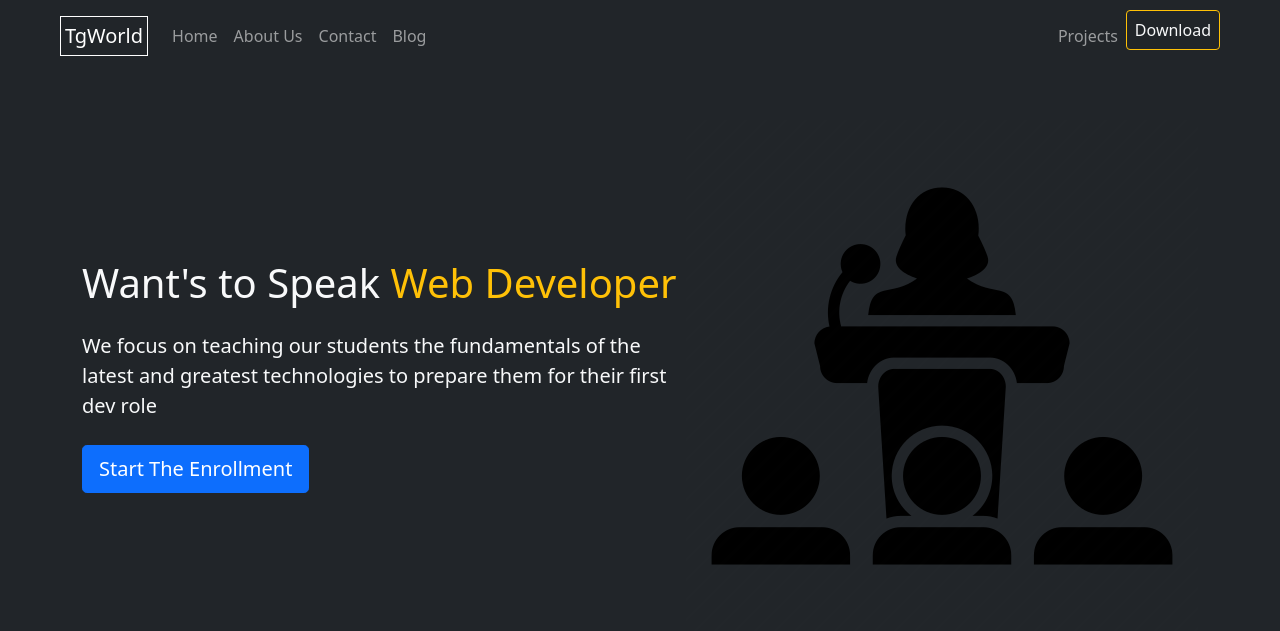
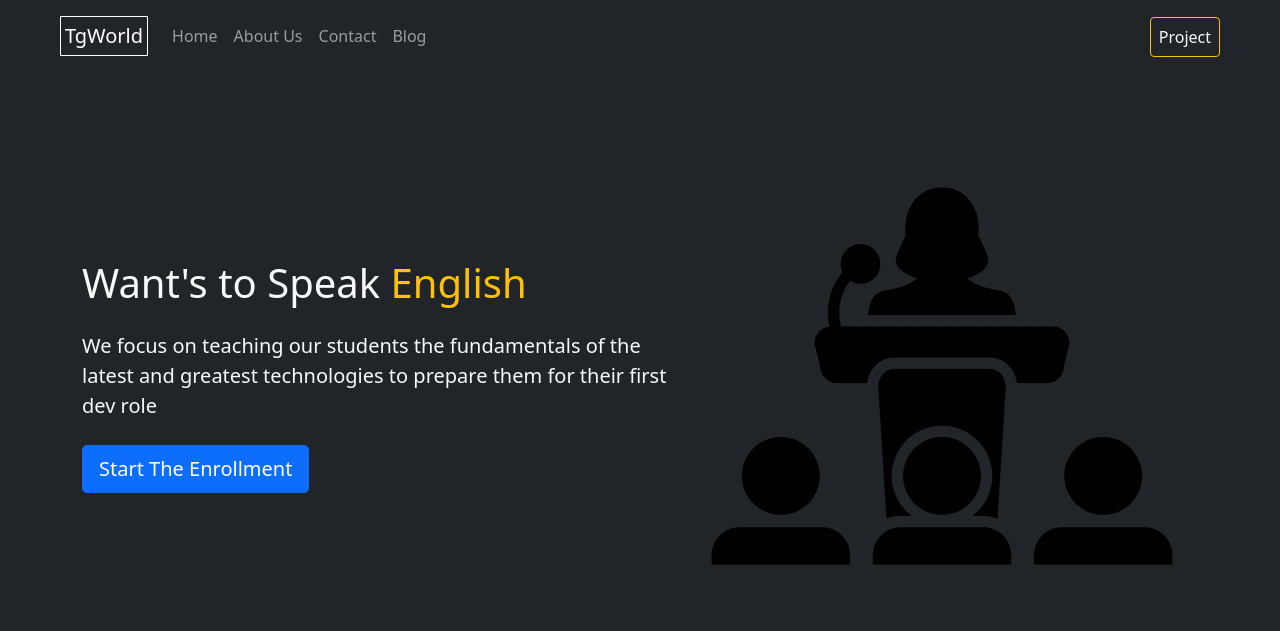
Before and after one commit to kunalnag/TgWorld, a Django app: page / in a window 1280 px wide; the page is wider, and only the part inside the window is pictured. Shown: the top 631 px of that part. Run offline with Django 4.2, Linux system fonts and the light colour scheme.

Commit message:
any comment

```diff
--- a/myapp/templates/myapp/home.html
+++ b/myapp/templates/myapp/home.html
@@ -45,12 +45,12 @@
             </ul>
 
             <ul class="navbar-nav ms-auto ">
-              <li class="nav-item">
+              {% comment %} <li class="nav-item">
                 <a href="#" class="nav-link ">Projects</a>
-              </li>
+              </li> {% endcomment %}
 
               <li class="nav-item">
-                <a href="#" class="nav-link btn btn-md text-light btn-outline-warning d-inline">Download</a>
+                <a href="#" class="nav-link btn btn-md text-light btn-outline-warning d-inline">Project</a>
               </li>
 
             </ul>
@@ -67,7 +67,7 @@
     <div class="container">
       <div class="d-sm-flex align-items-center justify-content-between">
         <div>
-          <h1>Want's to Speak <span class="text-warning"> Web Developer </span></h1>
+          <h1>Want's to Speak <span class="text-warning"> English </span></h1>
           <p class="lead my-4">
             We focus on teaching our students the fundamentals of the latest
             and greatest technologies to prepare them for their first dev role
@@ -268,7 +268,7 @@
     <div class="container">
         <div class="row align-items-center justify-content-between">
             <div class="col-md">
-                <img src="/static/images/image1.svg" alt="img data" class="img-fluid">
+                <img src="{% static 'myapp/image/11.png' %}" alt="img data" class="img-fluid">
             </div>
             <div class="col-md p-5">
                 <h2 class="">
@@ -310,7 +310,7 @@
                 <a href="#" class="btn btn-warning mt-3">Read More </a>
             </div>
             <div class="col-md">
-                <img src="/static/images/product.svg" alt="img data" class="img-fluid">
+                <img src="{% static 'myapp/image/2.png' %}" alt="img data" class="img-fluid">
             </div>
         </div>
     </div>
```
Also changed, not shown: myapp/static/myapp/image/1.webp (added), myapp/static/myapp/image/11.png (added), myapp/static/myapp/image/2.png (added).
